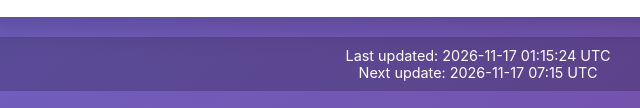
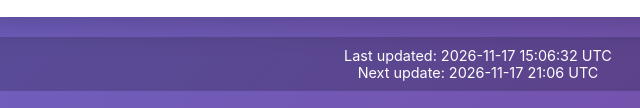
Before and after one commit to oluwaferanmi-boop/Torn-4, a plain HTML site: page index.html in a window 1280 px wide. Shown: the part 1767-1875 px from the top of the page, 162-802 px from the left. Drawn offline with Linux system fonts and the light colour scheme.

Commit message:
Update leaderboard - 2026-11-17 15:06 UTC

```diff
--- a/index.html
+++ b/index.html
@@ -123,8 +123,8 @@
     </div>
 
     <div class="updated">
-      Last updated: 2026-11-17 01:15:24 UTC<br>
-      Next update: 2026-11-17 07:15 UTC
+      Last updated: 2026-11-17 15:06:32 UTC<br>
+      Next update: 2026-11-17 21:06 UTC
     </div>
   </div>
 </body>
```
